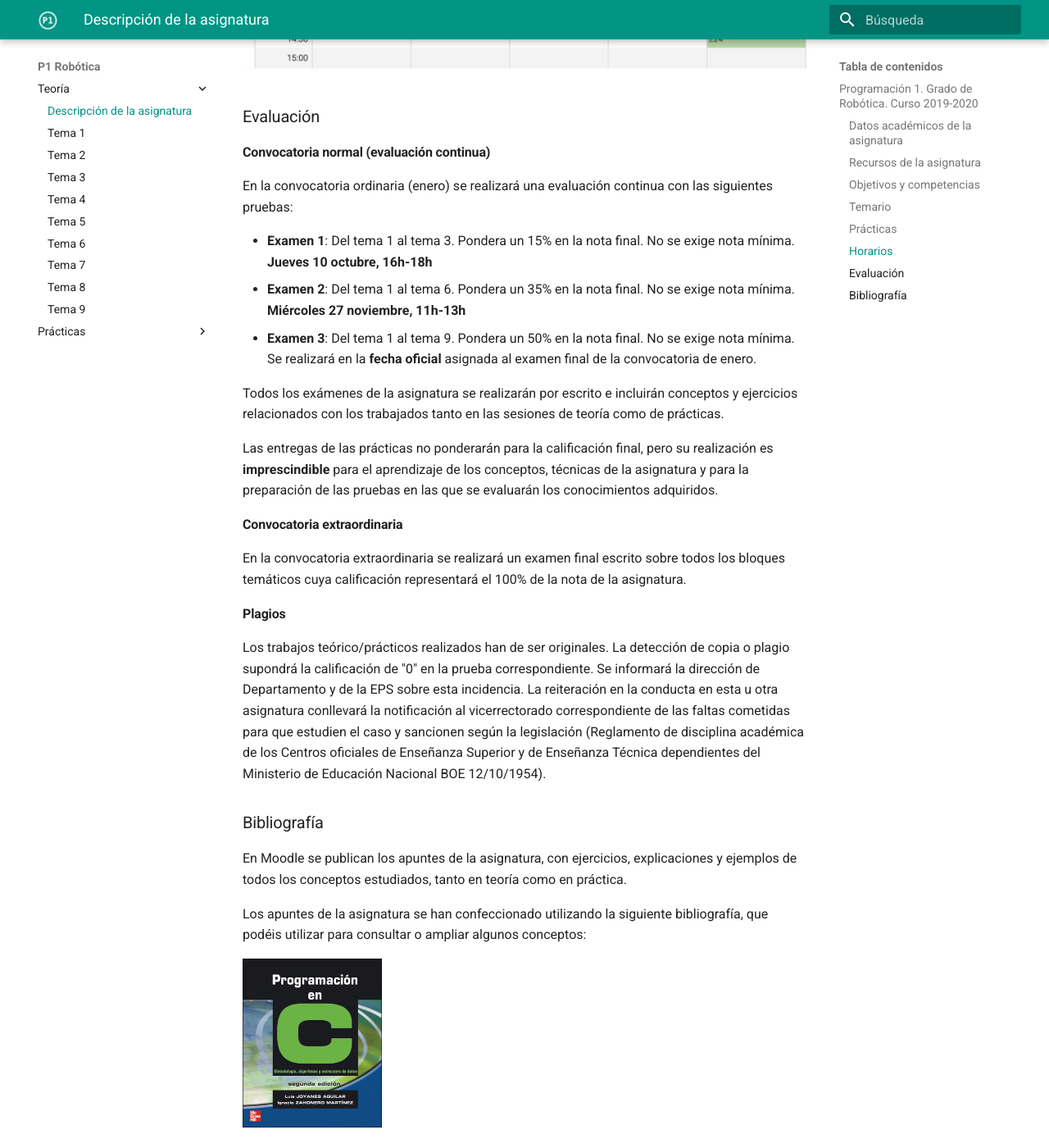
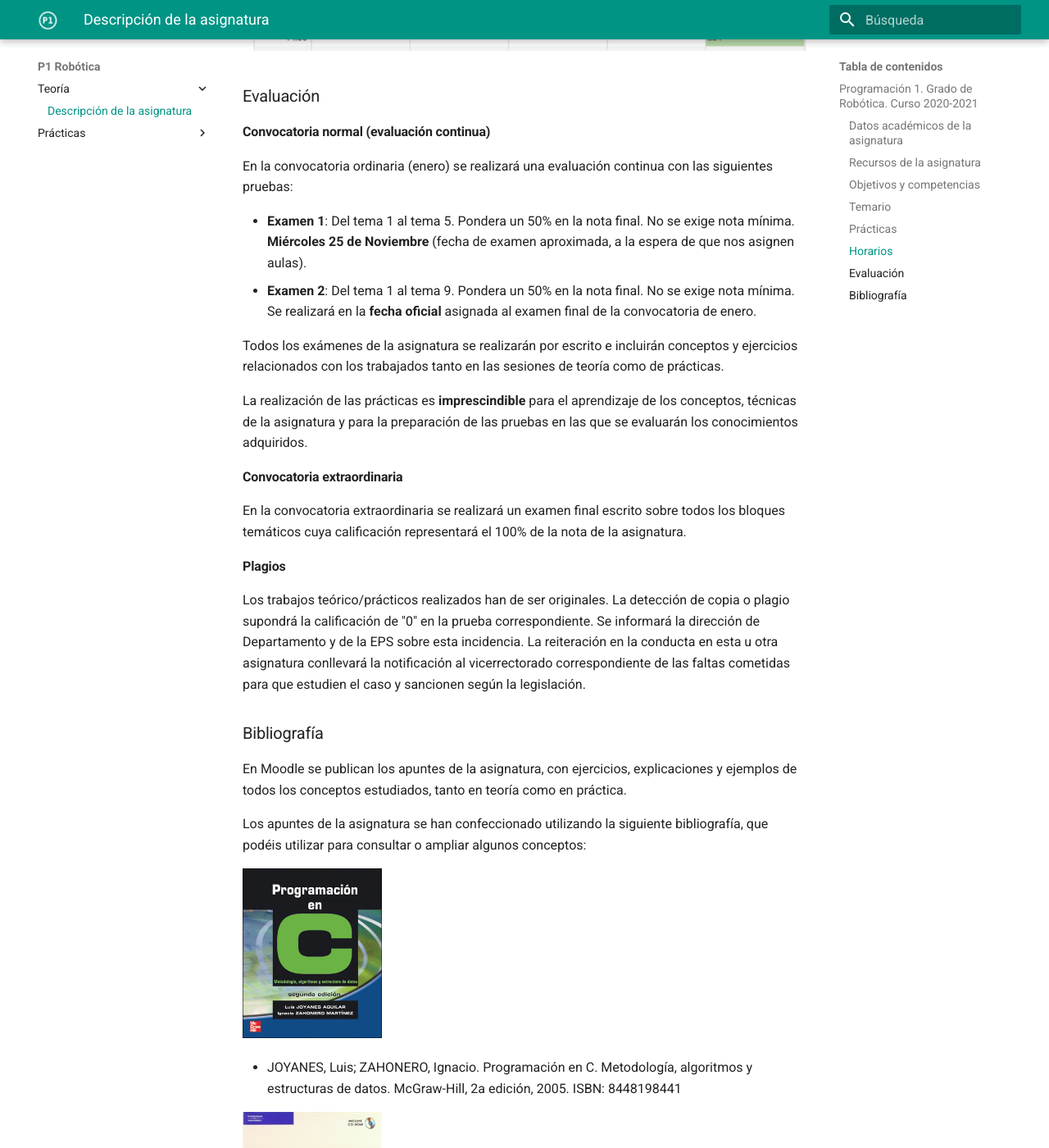
Before and after one commit to cpomares/p1-robotica, an MkDocs documentation site: the page built from docs/Teoria/tema00-descripcion-asignatura/tema00-descripcion-asignatura.md, in a window 1280 px wide and 1400 px high, scrolled down 2683 px. Shown: the whole window at 82% size. Built offline with MkDocs 1.6.1 and Material for MkDocs 9.7.7, drawn with Linux system fonts in a browser that asks for light colours; some of the changed text lies outside the part shown.

Commit message:
Cambios inicio curso 2020-2021

```diff
--- a/docs/Teoria/tema00-descripcion-asignatura/tema00-descripcion-asignatura.md
+++ b/docs/Teoria/tema00-descripcion-asignatura/tema00-descripcion-asignatura.md
@@ -1,8 +1,8 @@
 
-## Programación 1. Grado de Robótica. Curso 2019-2020
+## Programación 1. Grado de Robótica. Curso 2020-2021
 
 Toda la información está disponible en el [sitio Moodle de P1](https://moodle2019-20.ua.es/moodle/course/view.php?id=1262) y en la
-[ficha del campus virtual](https://cvnet.cpd.ua.es/Guia-Docente/GuiaDocente/Index?wlengua=es&wcodasi=33704&scaca=2019-20).
+[guía docente de P1](https://cvnet.cpd.ua.es/Guia-Docente/GuiaDocente/Index?wcodest=C211&wcodasi=33704&wlengua=es&scaca=2020-21).
 
 
 ### Datos académicos de la asignatura
@@ -13,14 +13,14 @@ prácticas de 2 h. a la semana
 
 **Profesores**:
 
-* Antonio Botía ([e-mail](mailto:abotia@ua.es)): Grupos de prácticas: 2 y 3.
-* Cristina Pomares ([e-mail](mailto:cpomares@ua.es)): Grupo de teoría: 1. Grupos de prácticas: 1 y 4.
+* Antonio Botía ([e-mail](mailto:abotia@ua.es)): Grupos de prácticas: 1 y 4.
+* Cristina Pomares ([e-mail](mailto:cpomares@ua.es)): Grupo de teoría: 1. Grupos de prácticas: 2 y 3.
 
 ### Recursos de la asignatura
 
-* [Sitio Moodle](https://moodle2019-20.ua.es/moodle/course/view.php?id=1262) contiene los
+* [Sitio Moodle](https://moodle2020-21.ua.es/moodle/course/view.php?id=962) contiene los
   apuntes, transparencias, prácticas y otros materiales docentes
-* [Foro de consultas y anuncios](https://moodle2019-20.ua.es/moodle/mod/forum/view.php?id=18878)
+* [Foro de consultas y anuncios](https://moodle2020-21.ua.es/moodle/mod/forum/view.php?id=13376)
   en el sitio Moodle
 
 ### Objetivos y competencias
@@ -56,9 +56,9 @@ prácticas de 2 h. a la semana
 
 * **Tema 5. Tipos de datos estructurados: Arrays**: Concepto de dato estructurado. El tipo array. Arrays unidimensionales, bidimensionales y multidimensionales. Cadenas de caracteres
 
-* **Tema 6. Punteros y memoria dinámica**: Memoria estática vs. dinámica. Creación, inicialización, asignación y liberación de memoria. Conversión de tipos.
+* **Tema 6. Tipos de datos estructurados: Registros**: Concepto de registro. Registros en C. Operaciones sobre registros. Arrays de registro
 
-* **Tema 7. Tipos de datos estructurados: Registros**: Concepto de registro. Registros en C. Operaciones sobre registros. Arrays de registro
+* **Tema 7. Punteros y memoria dinámica**: Memoria estática vs. dinámica. Creación, inicialización, asignación y liberación de memoria. Conversión de tipos.
 
 * **Tema 8. Entrada/salida**: Declaración, apertura, lectura y escritura de ficheros de texto y binarios en C.
 
@@ -71,7 +71,7 @@ Durante las clases prácticas se realizarán de forma **individual** ejercicios
 
 ### Horarios
 
-La distribución de grupos del curso 2019-20 es la siguiente:
+La distribución de grupos del curso 2020-2021 es la siguiente:
 
 <img src="imagenes/horarios.png" width="700px"/>
 
@@ -81,13 +81,12 @@ La distribución de grupos del curso 2019-20 es la siguiente:
 
 En la convocatoria ordinaria (enero) se realizará una evaluación continua con las siguientes pruebas:
 
-* **Examen 1**: Del tema 1 al tema 3. Pondera un 15% en la nota final. No se exige nota mínima. **Jueves 10 octubre, 16h-18h**
-* **Examen 2**: Del tema 1 al tema 6. Pondera un 35% en la nota final. No se exige nota mínima.  **Miércoles 27 noviembre, 11h-13h**
-* **Examen 3**: Del tema 1 al tema 9. Pondera un 50% en la nota final. No se exige nota mínima. Se realizará en la **fecha oficial** asignada al examen final de la convocatoria de enero.
+* **Examen 1**: Del tema 1 al tema 5. Pondera un 50% en la nota final. No se exige nota mínima. **Miércoles 25 de Noviembre** (fecha de examen aproximada, a la espera de que nos asignen aulas).
+* **Examen 2**: Del tema 1 al tema 9. Pondera un 50% en la nota final. No se exige nota mínima. Se realizará en la **fecha oficial** asignada al examen final de la convocatoria de enero.
 
 Todos los exámenes de la asignatura se realizarán por escrito e incluirán conceptos y ejercicios relacionados con los trabajados tanto en las sesiones de teoría como de prácticas.
 
-Las entregas de las prácticas no ponderarán para la calificación final, pero su realización es **imprescindible** para el aprendizaje de los conceptos, técnicas de la asignatura y para la preparación de las pruebas en las que se evaluarán los conocimientos adquiridos.
+La realización de las prácticas es **imprescindible** para el aprendizaje de los conceptos, técnicas de la asignatura y para la preparación de las pruebas en las que se evaluarán los conocimientos adquiridos.
 
 #### Convocatoria extraordinaria
 
@@ -95,7 +94,7 @@ En la convocatoria extraordinaria se realizará un examen final escrito sobre to
 
 #### Plagios
 
-Los trabajos teórico/prácticos realizados han de ser originales. La detección de copia o plagio supondrá la calificación de "0" en la prueba correspondiente. Se informará la dirección de Departamento y de la EPS sobre esta incidencia. La reiteración en la conducta en esta u otra asignatura conllevará la notificación al vicerrectorado correspondiente de las faltas cometidas para que estudien el caso y sancionen según la legislación (Reglamento de disciplina académica de los Centros oficiales de Enseñanza Superior y de Enseñanza Técnica dependientes del Ministerio de Educación Nacional BOE 12/10/1954).
+Los trabajos teórico/prácticos realizados han de ser originales. La detección de copia o plagio supondrá la calificación de "0" en la prueba correspondiente. Se informará la dirección de Departamento y de la EPS sobre esta incidencia. La reiteración en la conducta en esta u otra asignatura conllevará la notificación al vicerrectorado correspondiente de las faltas cometidas para que estudien el caso y sancionen según la legislación.
 
 ### Bibliografía
 
@@ -121,6 +120,6 @@ Los apuntes de la asignatura se han confeccionado utilizando la siguiente biblio
 
 ----
 
-Programación 1, Grado de Robótica, curso 2019-20
+Programación 1, Grado de Robótica, curso 2020-21
 © Departamento Ciencia de la Computación e Inteligencia Artificial, Universidad de Alicante
 Cristina Pomares
--- a/mkdocs.yml
+++ b/mkdocs.yml
@@ -4,25 +4,8 @@ use_directory_urls: false
 nav:
 - 'Teoría':
    - 'Descripción de la asignatura': 'Teoria/tema00-descripcion-asignatura/tema00-descripcion-asignatura.md'
-   - 'Tema 1': 'Teoria/tema01-introduccion-a-la-programacion/tema01-introduccion-a-la-programacion.md'
-   - 'Tema 2': 'Teoria/tema02-tipos-de-datos-simples/tema02-tipos-de-datos-simples.md'
-   - 'Tema 3': 'Teoria/tema03-sentencias-de-control/tema03-sentencias-de-control.md'
-   - 'Tema 4': 'Teoria/tema04-descomposicion-modular/tema04-descomposicion-modular.md'
-   - 'Tema 5': 'Teoria/tema05-datos-estructurados-Arrays/tema05-datos-estructurados-Arrays.md'
-   - 'Tema 6': 'Teoria/tema06-datos-estructurados-Registros/tema06-datos-estructurados-Registros.md'
-   - 'Tema 7': 'Teoria/tema07-punteros-y-memoria-dinamica/tema07-punteros-y-memoria-dinamica.md'
-   - 'Tema 8': 'Teoria/tema08-entrada-salida/tema08-entrada-salida.md'
-   - 'Tema 9': 'Teoria/tema09-recursion/tema09-recursion.md'
 - 'Prácticas':
    - 'Práctica 0: Entorno Linux y herramientas': 'Practicas/practica00/practica00.md'
-   - 'Práctica 1: Tipos de datos simples': 'Practicas/practica01/practica01.md'
-   - 'Práctica 2: Sentencias de selección': 'Practicas/practica02/practica02.md'
-   - 'Práctica 3: Sentencias de interación': 'Practicas/practica03/practica03.md'
-   - 'Práctica 4: Descomposición modular': 'Practicas/practica04/practica04.md'
-   - 'Práctica 5: Datos estructurados. Arrays': 'Practicas/practica05/practica05.md'
-   - 'Práctica 6: Datos estructurados. Registros': 'Practicas/practica06/practica06.md'
-   - 'Práctica 7: Punteros y memoria dinámica': 'Practicas/practica07/practica07.md'
-   - 'Práctica 8: Entrada / Salida': 'Practicas/practica08/practica08.md'
 theme:
     language: es
     name: 'material'
```
Also changed, not shown: docs/Practicas/practica00/practica00.md (+1 -1 lines), docs/Teoria/tema00-descripcion-asignatura/imagenes/horarios.jpg (added), docs/Teoria/tema00-descripcion-asignatura/imagenes/horarios.png.
